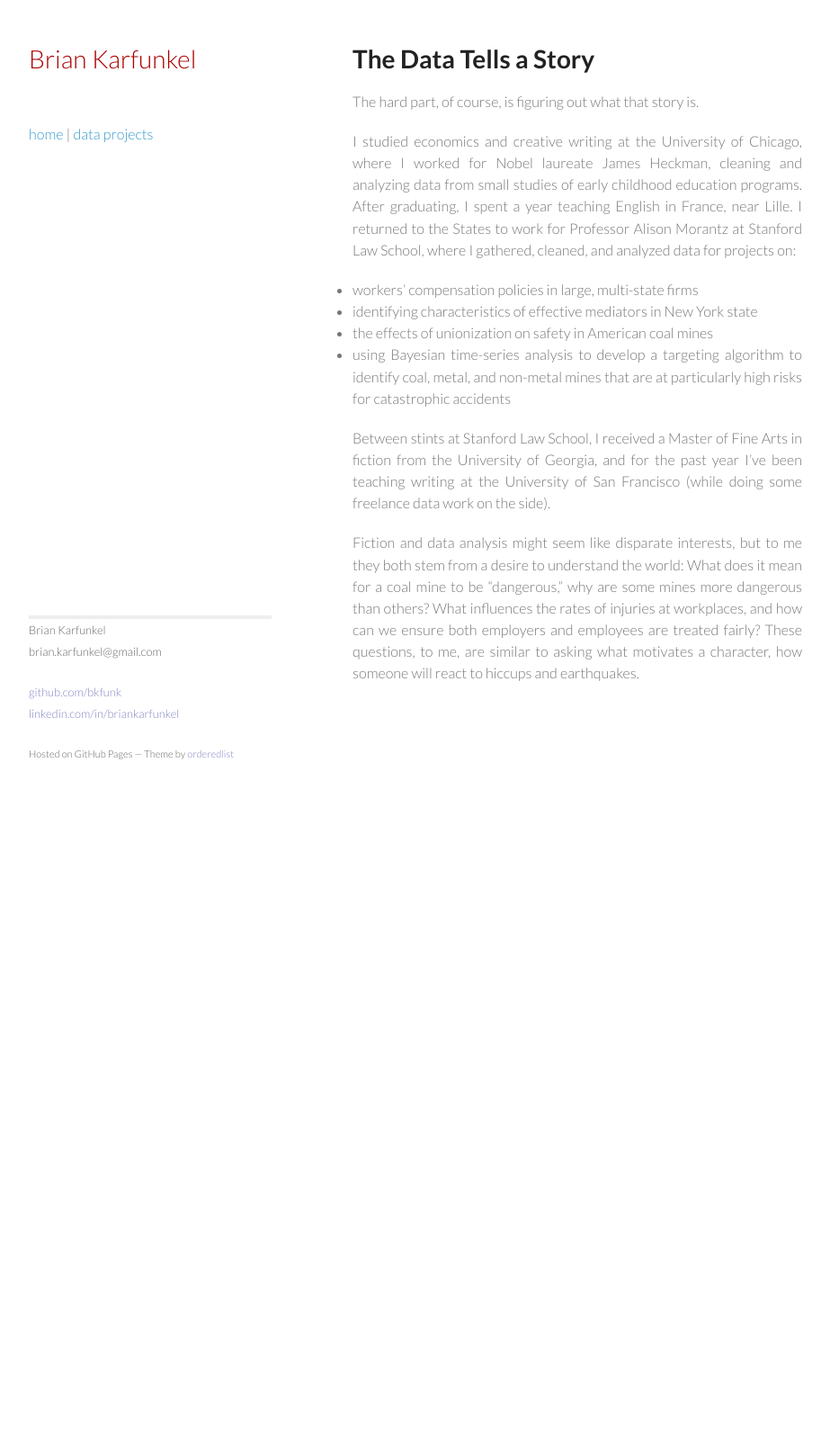
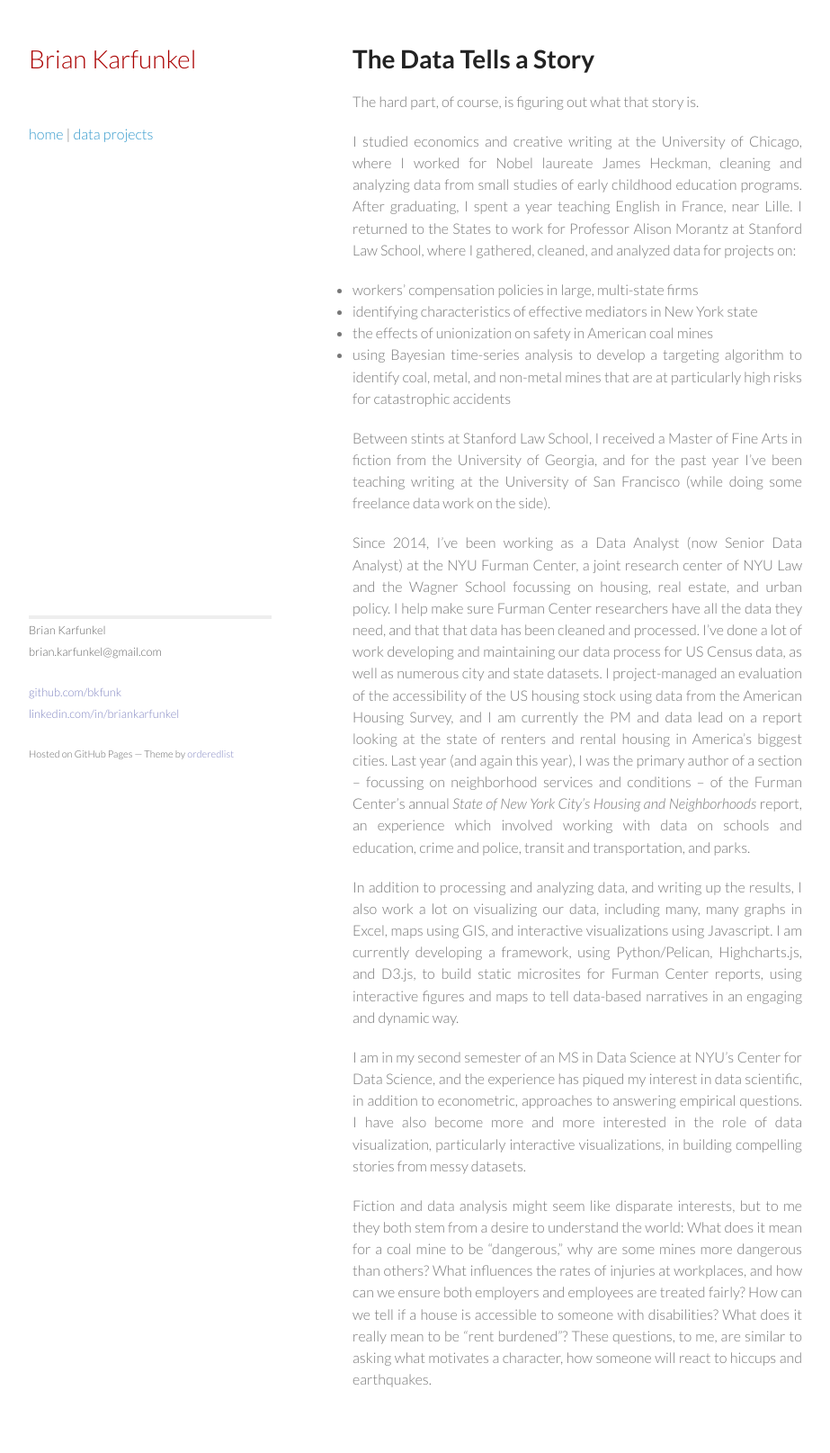
Before and after one commit to bkfunk/bkfunk.github.io, a Jekyll site: the page built from index.md, in a window 1280 px wide. Shown: the whole page at 90% size, without its empty margins (178-1101 px from the left). Built offline with Jekyll 4.4.1, drawn with Linux system fonts in a browser that asks for light colours; Markdown is read by kramdown in place of the engine named in the settings; before the commit the page ends 1000 px from its top, so only the background shows below that.

Commit message:
Update index.md

```diff
--- a/index.md
+++ b/index.md
@@ -16,4 +16,10 @@ I studied economics and creative writing at the University of Chicago, where I w
 
 Between stints at Stanford Law School, I received a Master of Fine Arts in fiction from the University of Georgia, and for the past year I've been teaching writing at the University of San Francisco (while doing some freelance data work on the side).
 
-Fiction and data analysis might seem like disparate interests, but to me they both stem from a desire to understand the world: What does it mean for a coal mine to be "dangerous," why are some mines more dangerous than others? What influences the rates of injuries at workplaces, and how can we ensure both employers and employees are treated fairly? These questions, to me, are similar to asking what motivates a character, how someone will react to hiccups and earthquakes.
+Since 2014, I've been working as a Data Analyst (now Senior Data Analyst) at the NYU Furman Center, a joint research center of NYU Law and the Wagner School focussing on housing, real estate, and urban policy. I help make sure Furman Center researchers have all the data they need, and that that data has been cleaned and processed. I've done a lot of work developing and maintaining our data process for US Census data, as well as numerous city and state datasets. I project-managed an evaluation of the accessibility of the US housing stock using data from the American Housing Survey, and I am currently the PM and data lead on a report looking at the state of renters and rental housing in America's biggest cities. Last year (and again this year), I was the primary author of a section -- focussing on neighborhood services and conditions -- of the Furman Center's annual _State of New York City's Housing and Neighborhoods_ report, an experience which involved working with data on schools and education, crime and police, transit and transportation, and parks.
+
+In addition to processing and analyzing data, and writing up the results, I also work a lot on visualizing our data, including many, many graphs in Excel, maps using GIS, and interactive visualizations using Javascript. I am currently developing a framework, using Python/Pelican, Highcharts.js, and D3.js, to build static microsites for Furman Center reports, using interactive figures and maps to tell data-based narratives in an engaging and dynamic way.
+
+I am in my second semester of an MS in Data Science at NYU's Center for Data Science, and the experience has piqued my interest in data scientific, in addition to econometric, approaches to answering empirical questions. I have also become more and more interested in the role of data visualization, particularly interactive visualizations, in building compelling stories from messy datasets.
+
+Fiction and data analysis might seem like disparate interests, but to me they both stem from a desire to understand the world: What does it mean for a coal mine to be "dangerous," why are some mines more dangerous than others? What influences the rates of injuries at workplaces, and how can we ensure both employers and employees are treated fairly? How can we tell if a house is accessible to someone with disabilities? What does it really mean to be "rent burdened"? These questions, to me, are similar to asking what motivates a character, how someone will react to hiccups and earthquakes.
```
